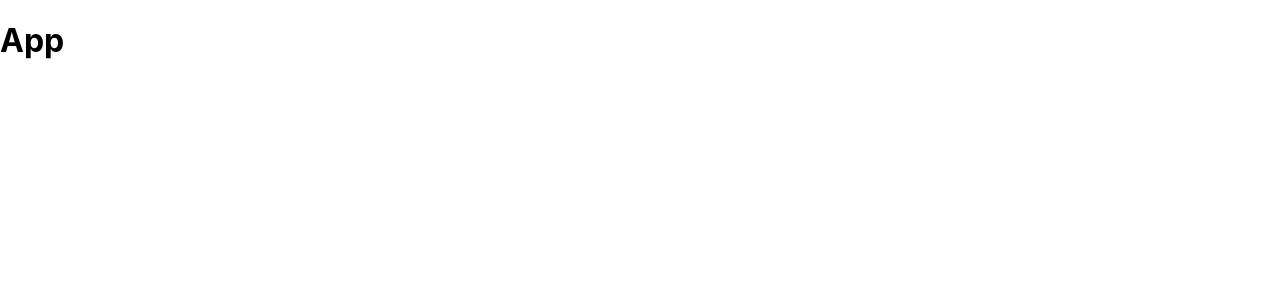
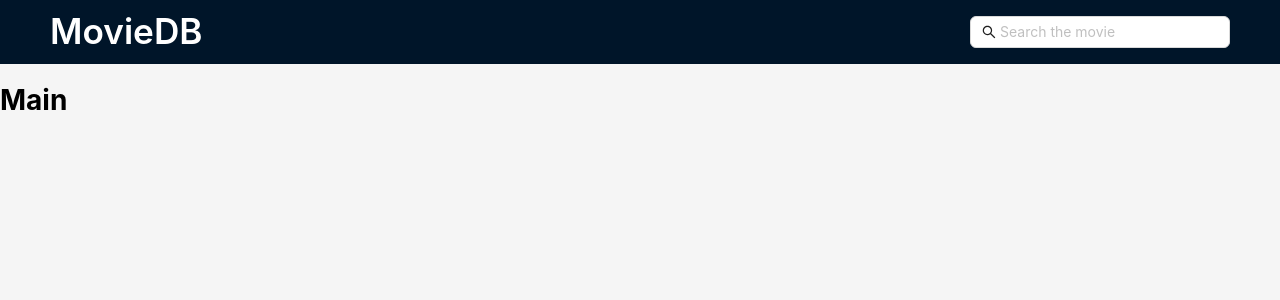
Before and after one commit to Artem-Pr/The-Movie-Database, a React (Create React App) app: page / in a window 1280 px wide. Shown: the top 300 px of the page. Built offline with nearby package versions, Linux system fonts and the light colour scheme.

Commit message:
add router and Header

```diff
--- a/src/app/App.tsx
+++ b/src/app/App.tsx
@@ -1,7 +1,38 @@
 import React from 'react';
+import {
+    BrowserRouter,
+    Route,
+    Routes,
+} from 'react-router-dom';
+
+import {RoutePaths} from 'src/globalTypes';
+
+import {Layout} from './components';
 
 const App = () => (
-    <h1>App</h1>
+    <BrowserRouter>
+        <Routes>
+            <Route
+                path={RoutePaths.MAIN}
+                element={(
+                    <Layout />
+                )}
+            >
+                <Route
+                    index
+                    element={(
+                        <h1>Main</h1>
+                    )}
+                />
+                <Route
+                    path={RoutePaths.DESCRIPTION}
+                    element={(
+                        <h1>Description</h1>
+                    )}
+                />
+            </Route>
+        </Routes>
+    </BrowserRouter>
 );
 
 export default App;
--- /dev/null
+++ b/src/app/components/Layout/Layout.module.scss
@@ -0,0 +1,13 @@
+.contentWrapper {
+  grid-template-rows: 64px calc(100vh - 64px);
+
+  .logo {
+    color: white;
+    line-height: 31px;
+    font-weight: 600;
+    font-size: 2.2rem;
+    width: 120px;
+    height: 31px;
+    margin: 16px 24px 16px 0;
+  }
+}
--- /dev/null
+++ b/src/app/components/Layout/Layout.tsx
@@ -0,0 +1,24 @@
+import React from 'react';
+import {Outlet} from 'react-router-dom';
+
+import {SearchOutlined} from '@ant-design/icons';
+import {Input, Layout as AntdLayout} from 'antd';
+import {Header} from 'antd/es/layout/layout';
+import cn from 'classnames';
+
+import styles from './Layout.module.scss';
+
+export const Layout = () => (
+    <AntdLayout className={cn(styles.contentWrapper, 'h-100vh d-grid')}>
+        <Header className="d-flex justify-between">
+            <div className={styles.logo}>MovieDB</div>
+            <div>
+                <Input
+                    placeholder="Search the movie"
+                    prefix={<SearchOutlined />}
+                />
+            </div>
+        </Header>
+        <Outlet />
+    </AntdLayout>
+);
--- /dev/null
+++ b/src/app/components/Layout/index.ts
@@ -0,0 +1 @@
+export {Layout} from './Layout';
--- /dev/null
+++ b/src/app/components/index.ts
@@ -0,0 +1 @@
+export {Layout} from './Layout';
--- /dev/null
+++ b/src/globalTypes/RoutePaths.ts
@@ -0,0 +1,4 @@
+export const enum RoutePaths {
+    MAIN = '/',
+    DESCRIPTION = '/description',
+}
--- /dev/null
+++ b/src/globalTypes/index.ts
@@ -0,0 +1 @@
+export {RoutePaths} from './RoutePaths';
```
Also changed, not shown: 1 other file (tests, documents, lock files or other folders).
